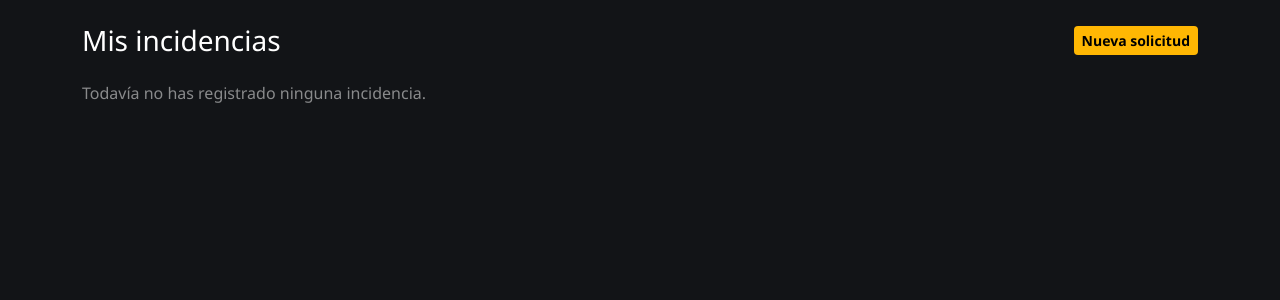
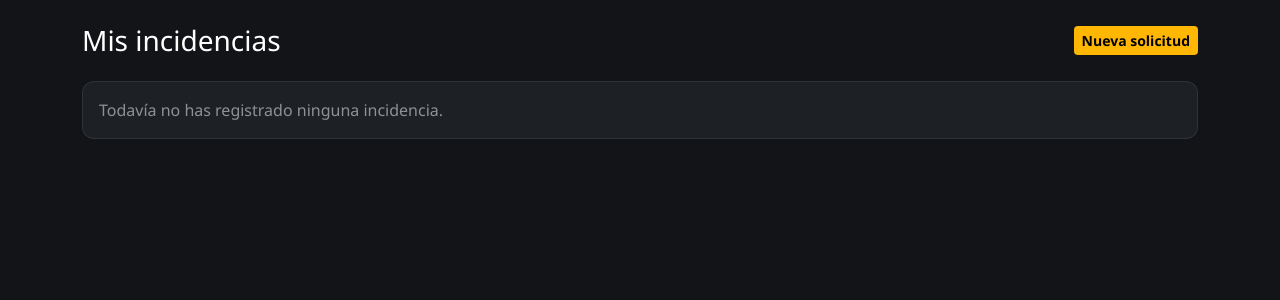
Before and after one commit to androsrivas/FP064_LosTresCoders_ReparaYa, a Laravel app: page /incidencias in a window 1280 px wide. Shown: the part 61-361 px from the top of the page. Run offline with Laravel 12, Linux system fonts and the light colour scheme; the visitor is signed in with stand-in values (Sample User, id 1); data that the repository does not hold is empty.

Commit message:
style(incidents): tablas dentro de card con esquinas redondeadas y hover coherente

```diff
--- a/laravel/reparaya/resources/views/dashboard/client.blade.php
+++ b/laravel/reparaya/resources/views/dashboard/client.blade.php
@@ -18,7 +18,7 @@
 
         {{-- Resumen de las últimas incidencias --}}
         <div class="col-lg-7">
-            <div class="card">
+            <div class="card overflow-hidden">
                 <div class="card-header d-flex justify-content-between align-items-center">
                     <span>Últimas incidencias</span>
                     <a href="{{ route('incidents.index') }}" class="btn btn-outline-yellow btn-sm">Ver todas</a>
--- a/laravel/reparaya/resources/views/incidents/index.blade.php
+++ b/laravel/reparaya/resources/views/incidents/index.blade.php
@@ -18,11 +18,13 @@
         <div class="alert alert-danger">{{ $message }}</div>
     @enderror
 
+    <div class="card overflow-hidden">
+        <div class="card-body p-0">
             @if ($incidents->isEmpty())
-        <p class="text-white-50">Todavía no has registrado ninguna incidencia.</p>
+                <p class="p-3 mb-0 text-white-50">Todavía no has registrado ninguna incidencia.</p>
             @else
                 <div class="table-responsive">
-            <table class="table table-dark table-hover align-middle">
+                    <table class="table table-dark table-hover align-middle mb-0">
                         <thead>
                             <tr>
                                 <th>Referencia</th>
@@ -81,6 +83,8 @@
                     </table>
                 </div>
             @endif
+        </div>
+    </div>
 
     {{-- Modal de detalle: el contenido se carga por AJAX desde incidents.show --}}
     <div class="modal fade" id="detailModal" tabindex="-1" aria-labelledby="detailModalLabel" aria-hidden="true">
```
Lines whose indentation alone changed are shown as unchanged.
